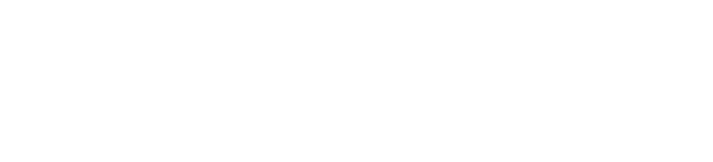
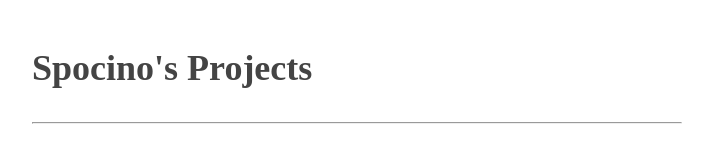
Before and after one commit to spocino/spocino.github.io, a plain HTML site: page index.html in a window 1280 px wide. Shown: the whole page, without its empty margins (283-996 px from the left). Drawn offline with Linux system fonts and the light colour scheme.

Commit message:
Finished index.html boilerplate

```diff
--- a/index.html
+++ b/index.html
@@ -23,5 +23,8 @@
 	</head>
 	<body>
 		<header>
-
+			<h1>Spocino's Projects</h1>
+			<hr>
 		</header>
+	</body>
+</html>
```
